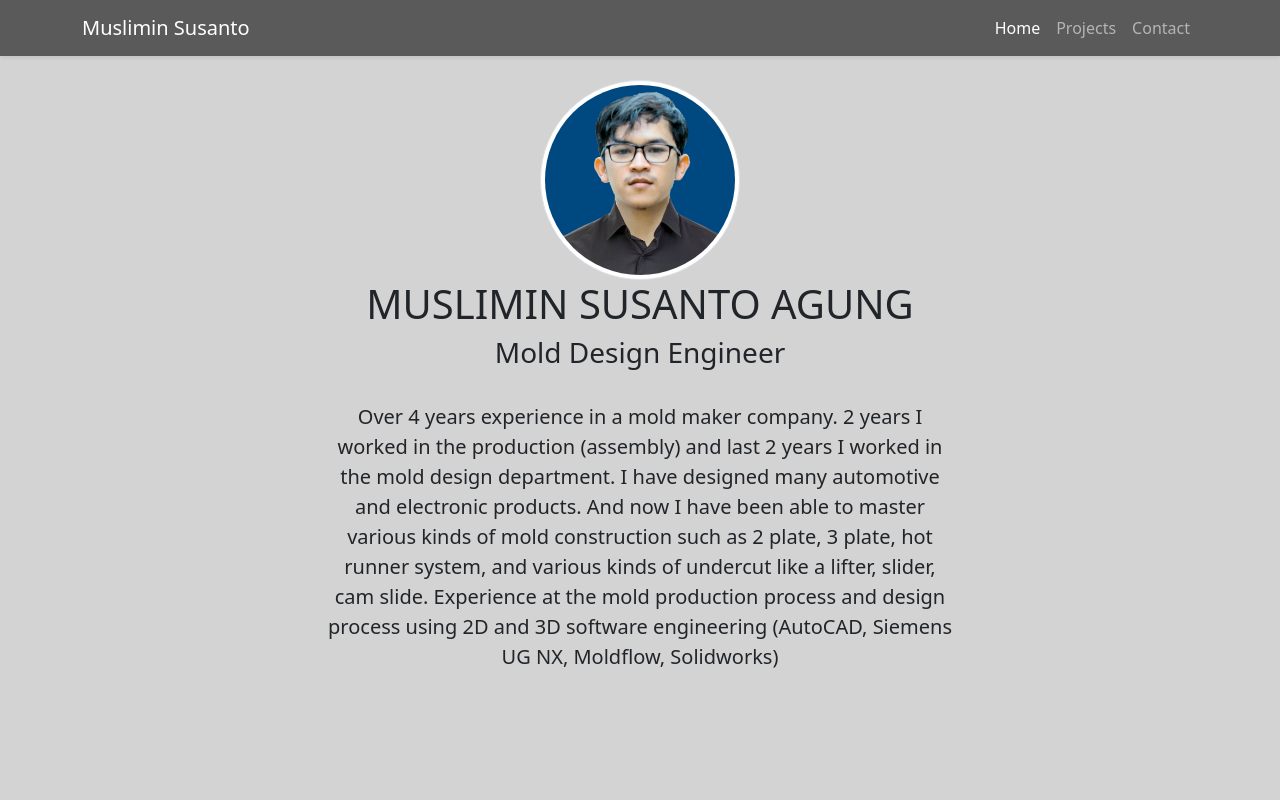
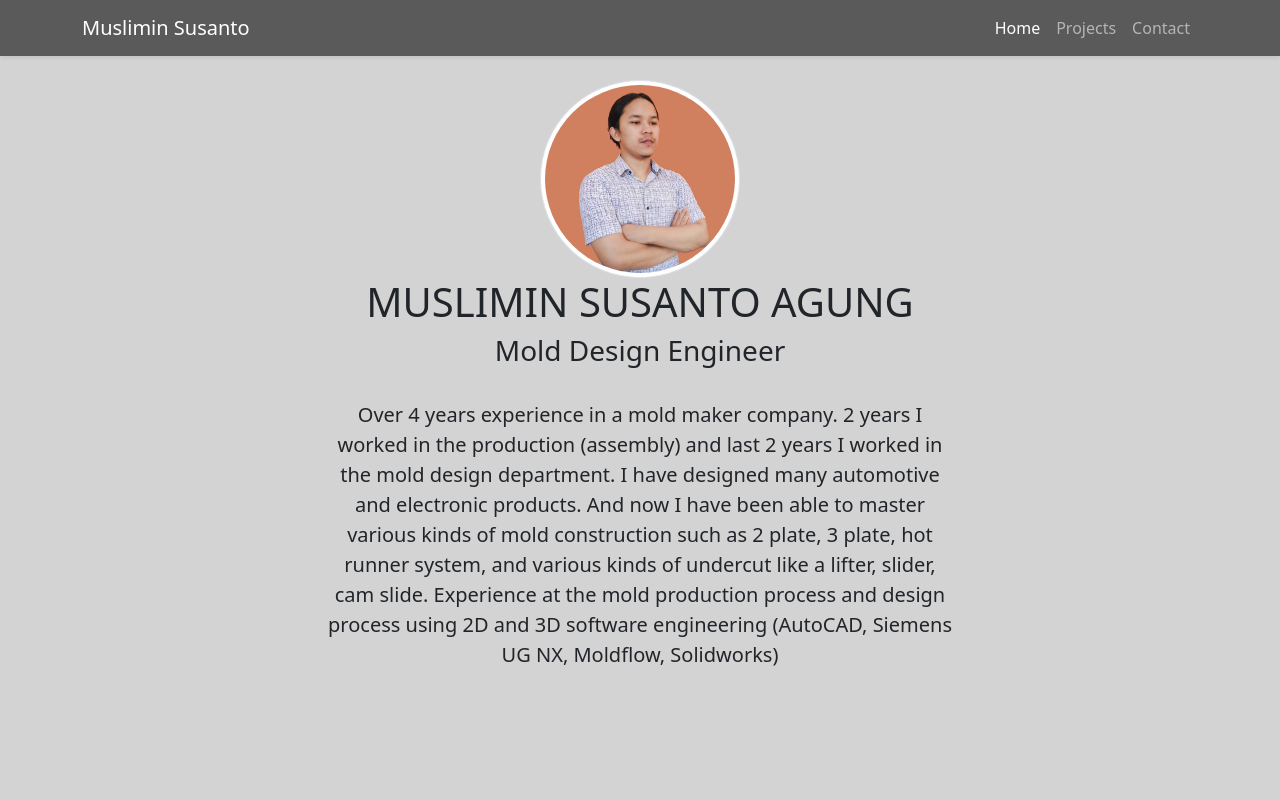
Before and after one commit to musliminsusanto/musliminsusanto.github.io, a plain HTML site: page index.html in a window 1280 px wide. Shown: the top 800 px of the page. Drawn offline with nearby package versions, Linux system fonts and the light colour scheme.

Commit message:
Update index.html

```diff
--- a/index.html
+++ b/index.html
@@ -41,7 +41,7 @@
 
     <!-- Jumbotron -->
     <section class="jumbotron text-center">
-      <img src="img/04.jpg" alt="Muslimin Susanto" width="200" class="rounded-circle img-thumbnail" />
+      <img src="img/05.jpg" alt="Muslimin Susanto" width="200" class="rounded-circle img-thumbnail" />
       <div class="container">
         <div class="row text-center">
           <div class="col">
```
